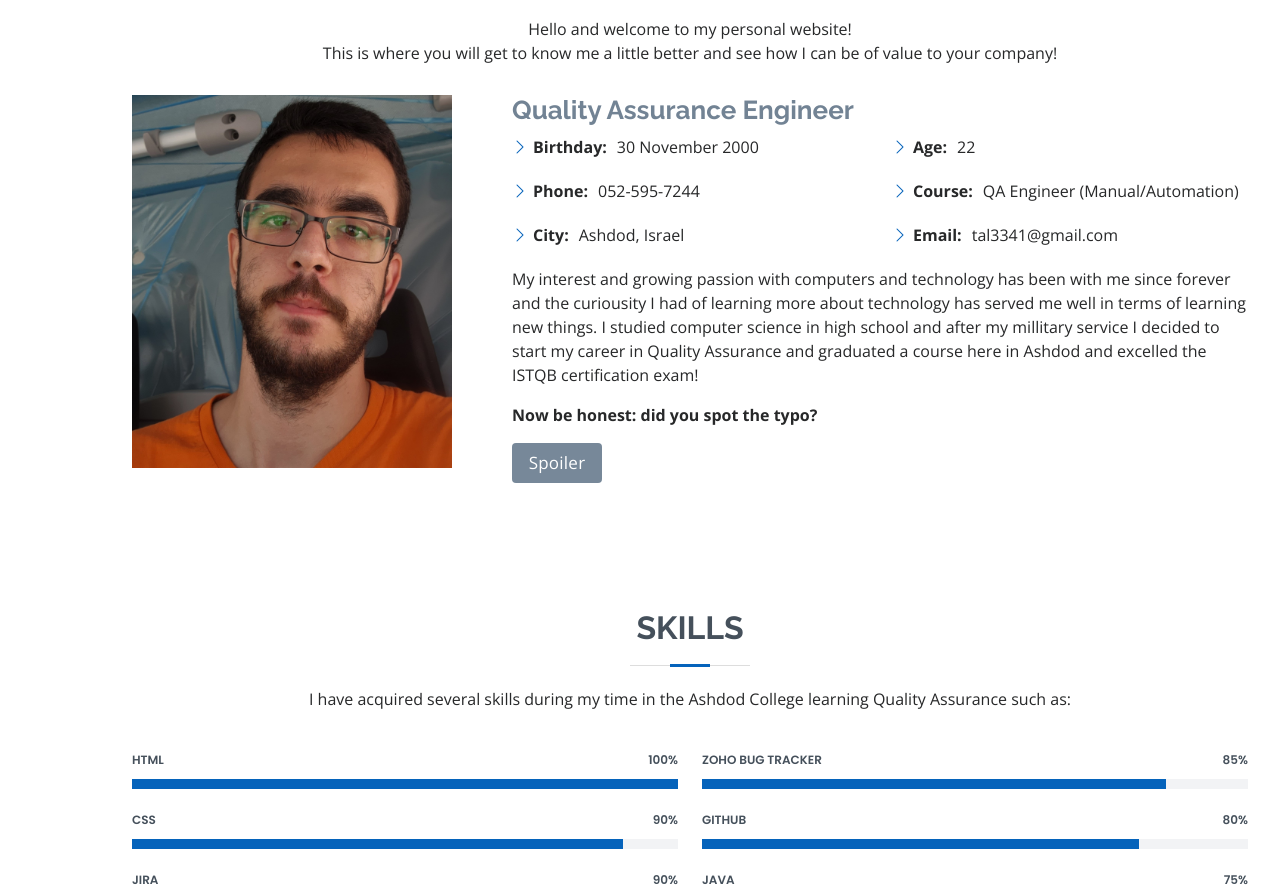
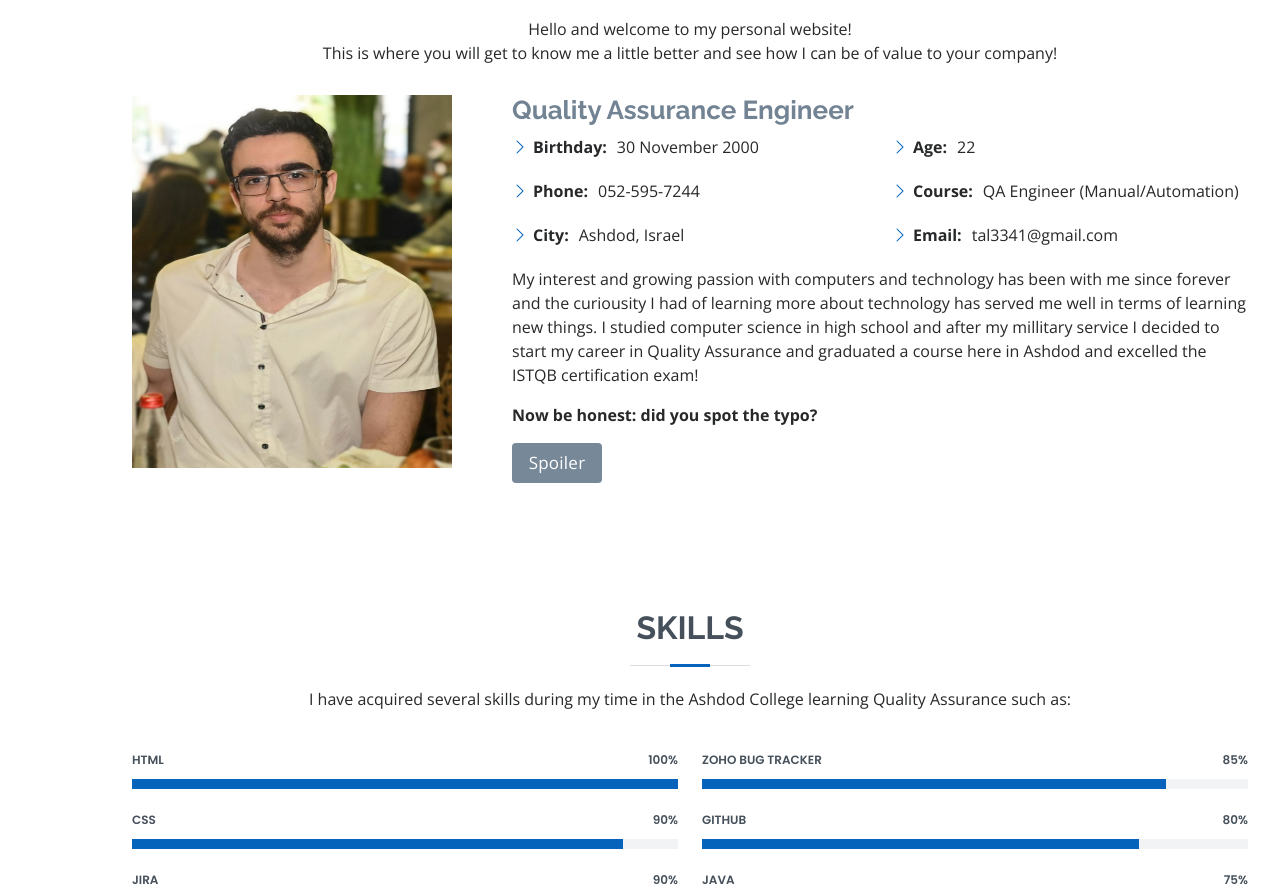
Before and after one commit to Tal3140/TalNahum, a plain HTML site: page index.html in a window 1280 px wide. Shown: the part 921-1816 px from the top of the page. Drawn offline with nearby package versions, Linux system fonts and the light colour scheme.

Commit message:
Update index.html

```diff
--- a/index.html
+++ b/index.html
@@ -81,7 +81,7 @@
 
         <div class="row">
           <div class="col-lg-4">
-            <img src="assets/img/profile-img.jpg" style="width:320px;height:373px;" class="img-fluid" alt="">
+            <img src="assets/img/profile-img-2.jpg" style="width:320px;height:373px;" class="img-fluid" alt="">
           </div>
           <div class="col-lg-8 pt-4 pt-lg-0 content">
             <h3>Quality Assurance Engineer</h3>
```
